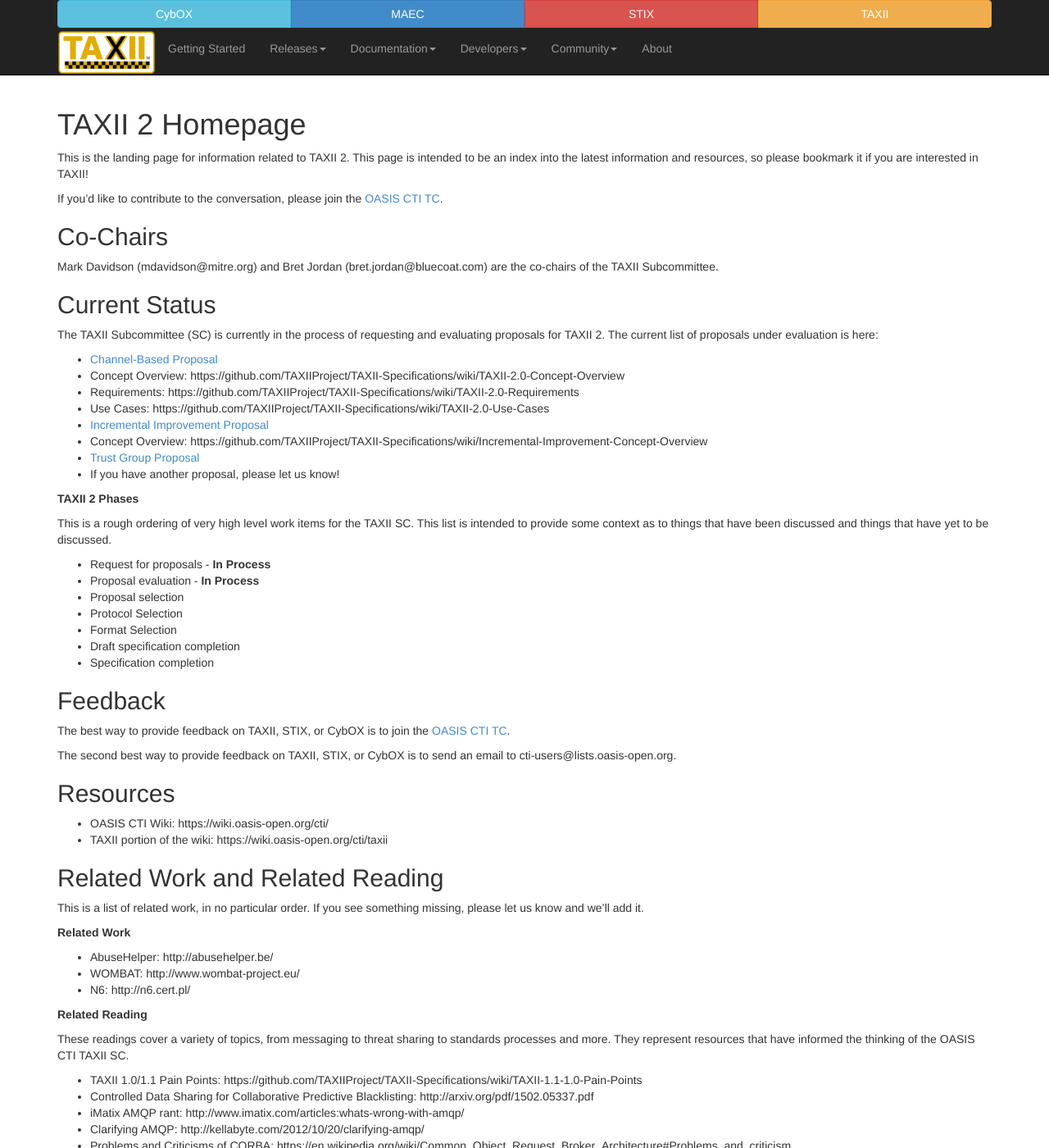
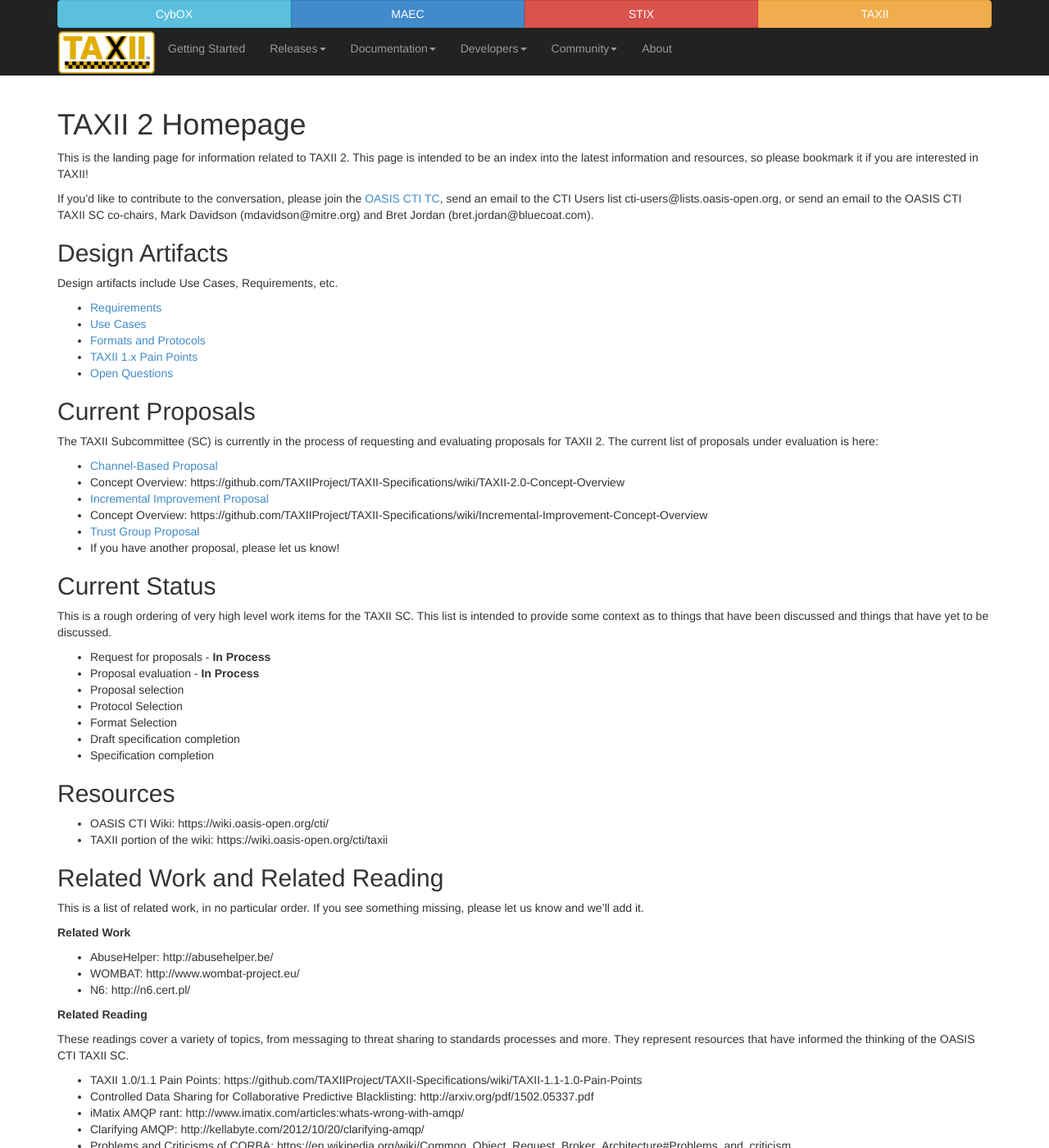
Before and after one commit to TAXIIProject/taxiiproject.github.io, a Jekyll site: the page built from taxii2/index.md, in a window 1280 px wide and 1400 px high. Shown: the whole window at 82% size. Built offline with Jekyll 4.4.1, drawn with Linux system fonts in a browser that asks for light colours; Markdown is read by kramdown in place of the engine named in the settings; some of the changed text lies outside the part shown.

Commit message:
Content reorg

```diff
--- a/taxii2/index.md
+++ b/taxii2/index.md
@@ -6,26 +6,31 @@ title: TAXII 2 Homepage
 This is the landing page for information related to TAXII 2. This page is intended to be an index into
 the latest information and resources, so please bookmark it if you are interested in TAXII!
 
-If you'd like to contribute to the conversation, please join the [OASIS CTI TC](https://www.oasis-open.org/committees/cti/).
+If you'd like to contribute to the conversation, please join the [OASIS CTI TC](https://www.oasis-open.org/committees/cti/),
+send an email to the CTI Users list cti-users@lists.oasis-open.org, or send an email to the
+OASIS CTI TAXII SC co-chairs, Mark Davidson (mdavidson@mitre.org) and Bret Jordan (bret.jordan@bluecoat.com).
 
+## Design Artifacts
+Design artifacts include Use Cases, Requirements, etc.
 
-## Co-Chairs
-Mark Davidson (mdavidson@mitre.org) and Bret Jordan (bret.jordan@bluecoat.com) are the co-chairs of the TAXII Subcommittee.
+* [Requirements](https://github.com/TAXIIProject/TAXII-Specifications/wiki/TAXII-2.0-Requirements)
+* [Use Cases](https://github.com/TAXIIProject/TAXII-Specifications/wiki/TAXII-2.0-Use-Cases)
+* [Formats and Protocols](https://github.com/TAXIIProject/TAXII-Specifications/wiki/TAXII-2.0-Formats-and-Protocols)
+* [TAXII 1.x Pain Points](https://github.com/TAXIIProject/TAXII-Specifications/wiki/TAXII-1.1-1.0-Pain-Points)
+* [Open Questions](https://github.com/TAXIIProject/TAXII-Specifications/wiki/TAXII-2.0-Open-Questions)
 
-## Current Status
+## Current Proposals
 The TAXII Subcommittee (SC) is currently in the process of requesting and evaluating proposals for TAXII 2.
 The current list of proposals under evaluation is here:
 
 * [Channel-Based Proposal](https://github.com/TAXIIProject/TAXII-Specifications/wiki/Possible-TAXII-2.0:-Channel-based-TAXII)
  * Concept Overview: https://github.com/TAXIIProject/TAXII-Specifications/wiki/TAXII-2.0-Concept-Overview
- * Requirements: https://github.com/TAXIIProject/TAXII-Specifications/wiki/TAXII-2.0-Requirements
- * Use Cases: https://github.com/TAXIIProject/TAXII-Specifications/wiki/TAXII-2.0-Use-Cases
 * [Incremental Improvement Proposal](https://github.com/TAXIIProject/TAXII-Specifications/wiki/Possible-TAXII-:-Incremental-Improvement)
  * Concept Overview: https://github.com/TAXIIProject/TAXII-Specifications/wiki/Incremental-Improvement-Concept-Overview
 * [Trust Group Proposal](http://blog.threatloop.com/post/127598238937/taxii-stix-v20-proposal)
 * If you have another proposal, please let us know!
 
-**TAXII 2 Phases**
+## Current Status
 
 This is a rough ordering of very high level work items for the TAXII SC. This list is intended to provide
 some context as to things that have been discussed and things that have yet to be discussed.
@@ -37,11 +42,6 @@ some context as to things that have been discussed and things that have yet to b
 - Format Selection
 - Draft specification completion
 - Specification completion
-
-## Feedback
-The best way to provide feedback on TAXII, STIX, or CybOX is to join the [OASIS CTI TC](https://www.oasis-open.org/committees/cti/).
-
-The second best way to provide feedback on TAXII, STIX, or CybOX is to send an email to cti-users@lists.oasis-open.org.
 
 ## Resources
 * OASIS CTI Wiki: https://wiki.oasis-open.org/cti/
@@ -69,3 +69,4 @@ that have informed the thinking of the OASIS CTI TAXII SC.
 * Problems and Criticisms of CORBA: https://en.wikipedia.org/wiki/Common_Object_Request_Broker_Architecture#Problems_and_criticism
 * Java Message Service (JMS): https://en.wikipedia.org/wiki/Java_Message_Service
 * Network Based Security Systems: https://www.sans.org/reading-room/whitepapers/detection/network-based-security-systems-search-stix-taxii-based-indicators-compromise-36147
+* http://blog.codepath.com/2013/01/06/asynchronous-processing-in-web-applications-part-2-developers-need-to-understand-message-queues/
```
